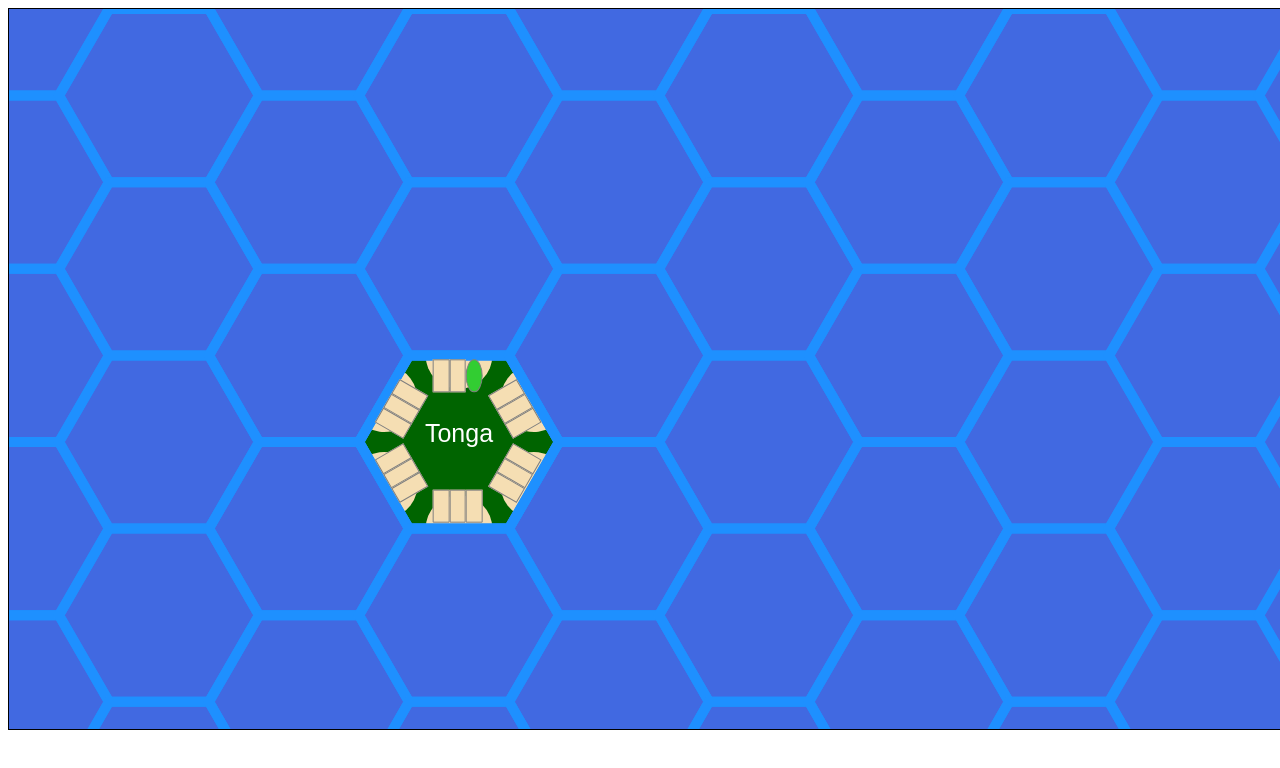
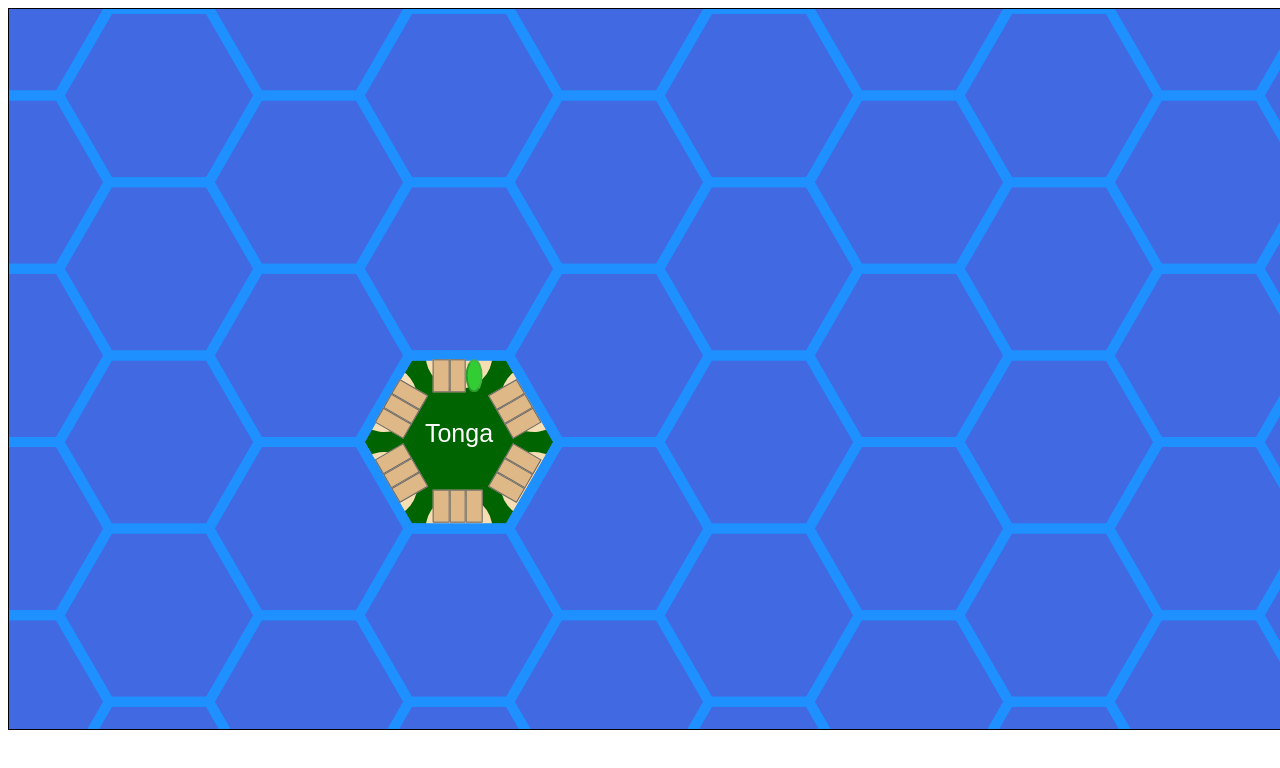
Before and after one commit to mtorpey/webgame, a plain HTML site: page index.html in a window 1280 px wide. Both pictures are taken after a click on the button 474 px from the left and 376 px from the top of the page. Drawn offline with Linux system fonts and the light colour scheme.

Commit message:
Enforce legal moves only

```diff
--- a/model.js
+++ b/model.js
@@ -9,7 +9,8 @@
 
 const ChangeType = {
     SHIP_ADDED: "ship added",
-    NEXT_PLAYER: "next player"
+    NEXT_PLAYER: "next player",
+    VALID_MOVES: "valid moves"
 }
 
 class Model {
@@ -64,6 +65,35 @@
             type: ChangeType.NEXT_PLAYER,
             currentPlayer: this.currentPlayer
         });
+
+        this.broadcastChange({
+            type: ChangeType.VALID_MOVES,
+            beachSlots: this.getValidMovesInitialPlacement()
+        });
+    }
+
+    /**
+     * List of valid slots for the current player to place a ship during initial placement.
+     */
+    getValidMovesInitialPlacement() {
+        let validMoves = [];
+        for (let b = 0; b < this.tonga.beaches.length; b++) {
+            let beach = this.tonga.beaches[b];
+            let sum = beach.ships.filter(x => x != null).length;
+            if (sum < 2) {
+                for (let slotNo = 0; slotNo < beach.capacity; slotNo++) {
+                    if (beach.ships[slotNo] === null) {
+                        validMoves.push({
+                            col: this.tonga.col,
+                            row: this.tonga.row,
+                            direction: b,
+                            slotNo: slotNo
+                        });
+                    }
+                }
+            }
+        }
+        return validMoves;
     }
 
     // Sending updates to the view
--- a/style.css
+++ b/style.css
@@ -12,14 +12,19 @@
     position: absolute;
 }
 
-#gameCanvasContainer>div.btnGroup>button {
-    border: 1px solid gray;
-    font-size: 8px;  /* should set this dynamically if used */
+/*#gameCanvasContainer>div.btnGroup>button*/
+button.slotButton {
+    border: 1px solid dimgray;
+    /*font-size: 8px;  /* should set this dynamically if used */
 }
 
-button.slotButton {
+button.slotButton:enabled {
+    background-color: burlywood;
+    opacity: 1.0;
+}
+
+button.slotButton:disabled {
     background-color: wheat;
-    opacity: 1.0;
 }
 
 button.slotButton:hover:enabled {
--- a/view.js
+++ b/view.js
@@ -29,7 +29,9 @@
         console.log(obj);
         switch(obj.type) {
         case ChangeType.SHIP_ADDED: this.addShip(obj.col, obj.row, obj.direction, obj.slotNo, obj.playerNo); break;
-        case ChangeType.NEXT_PLAYER: console.log("Guess it's " + obj.currentPlayer + "'s turn!"); break;
+        case ChangeType.NEXT_PLAYER: break;  // TODO: track this properly
+        case ChangeType.VALID_MOVES: this.presentValidMoves(obj); break;
+        default: console.assert(false, "change type '" + obj.type + "' cannot be handled");
         }
     }
 
@@ -45,7 +47,7 @@
         return this.canvas.getContext('2d');
     }
 
-    saveShipButton(col, row, direction, slotNo, button) {
+    saveSlotButton(col, row, direction, slotNo, button) {
         if (!this.slotButtons)
             this.slotButtons = [];
         if (!this.slotButtons[col])
@@ -57,8 +59,31 @@
         this.slotButtons[col][row][direction][slotNo] = button;
     }
 
-    getShipButton(col, row, direction, slotNo) {
+    getSlotButton(col, row, direction, slotNo) {
         return this.slotButtons[col][row][direction][slotNo];
+    }
+
+    /**
+     * Apply a function to every slot button in the view.
+     *
+     * This is a deep nested array with holes, so is a bit complicated.
+     */
+    applySlotButtons(f) {
+        for (let column of this.slotButtons) {
+            if (column) {
+                for (let island of column) {
+                    if (island) {
+                        for (let beach of island) {
+                            if (beach) {
+                                for (let slotButton of beach) {
+                                    f(slotButton);
+                                }
+                            }
+                        }
+                    }
+                }
+            }
+        }
     }
 
     hexCenter(col, row) {
@@ -235,7 +260,7 @@
             button.direction = direction;
             button.slotNo = i;
             button.addEventListener("click", () => controller.beachButtonClicked(button));
-            this.saveShipButton(col, row, direction, i, button);
+            this.saveSlotButton(col, row, direction, i, button);
             btnGroup.appendChild(button);
         }
 
@@ -248,10 +273,24 @@
     }
 
     addShip(col, row, direction, slotNo, playerNo) {
-        let button = this.getShipButton(col, row, direction, slotNo);
+        let button = this.getSlotButton(col, row, direction, slotNo);
         button.style.backgroundColor = COLOR_PLAYER[playerNo];
         button.disabled = true;
         button.classList = ["ship"];
+    }
+
+    /**
+     * Configure buttons to allow only the given moves.
+     */
+    presentValidMoves(obj) {
+        // Disable all beach slot buttons
+        this.applySlotButtons((b) => {b.disabled = true;});
+
+        // Enable the beach slot buttons described in the object
+        for (let slot of obj.beachSlots) {
+            let button = this.getSlotButton(slot.col, slot.row, slot.direction, slot.slotNo);
+            button.disabled = false;
+        }
     }
 
     drawHex(col, row, side, strokeColor, fillColor) {
```
